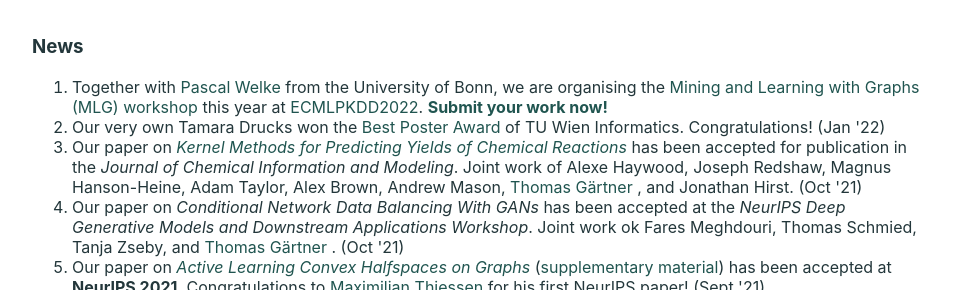
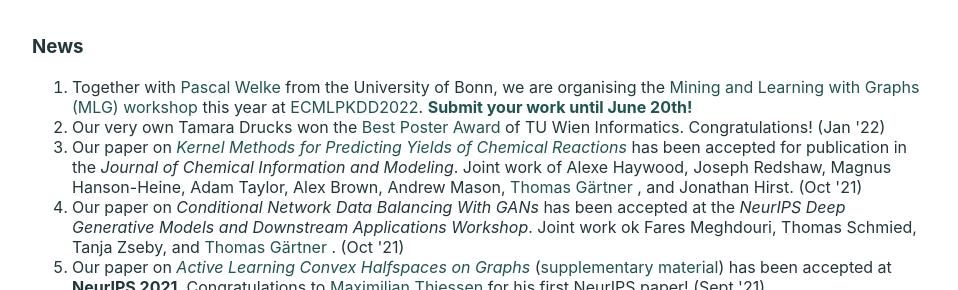
Before and after one commit to ml-tuw/ml-tuw.github.io, a Jekyll site: the page built from index.html, in a window 1280 px wide. Shown: the part 484-774 px from the top of the page, without its empty margins (160-1118 px from the left). Built offline with Jekyll 4.4.1, drawn with Linux system fonts in a browser that asks for light colours.

Commit message:
add missing https to MLG links

```diff
--- a/index.html
+++ b/index.html
@@ -34,7 +34,7 @@
 
 <h3> News </h3>
 <ol>
-<li>Together with <a href="https://mlai.cs.uni-bonn.de/people/pascal-welke" target=_blank>Pascal Welke</a> from the University of Bonn, we are organising the <a href="www.mlgworkshop.ml" target=_black>Mining and Learning with Graphs (MLG) workshop</a> this year at <a href="2022.ecmlpkdd.org/" target=_blank>ECMLPKDD2022</a>. <b><a href="https://openreview.net/group?id=ecmlpkdd.org/ECMLPKDD/2022/Workshop/MLG" target=_blank>Submit your work now!</a></b></li>
+<li>Together with <a href="https://mlai.cs.uni-bonn.de/people/pascal-welke" target=_blank>Pascal Welke</a> from the University of Bonn, we are organising the <a href="https://www.mlgworkshop.ml" target=_black>Mining and Learning with Graphs (MLG) workshop</a> this year at <a href="https://2022.ecmlpkdd.org/" target=_blank>ECMLPKDD2022</a>. <b><a href="https://openreview.net/group?id=ecmlpkdd.org/ECMLPKDD/2022/Workshop/MLG" target=_blank>Submit your work until June 20th!</a></b></li>
 <li>Our very own {% include linked_name.html id="TamaraDrucks" %} won the <a href="https://informatics.tuwien.ac.at/epilog/best-poster-award/">Best Poster Award</a> of TU Wien Informatics. Congratulations! (Jan '22)<br></li>
 <li>Our paper on <i><a href=https://pubs.acs.org/doi/10.1021/acs.jcim.1c00699>Kernel Methods for Predicting Yields of Chemical Reactions</a></i> has been accepted for publication in the <i>Journal of Chemical Information and Modeling</i>. Joint work of Alexe Haywood, Joseph Redshaw, Magnus Hanson-Heine, Adam Taylor, Alex  Brown, Andrew Mason, {% include linked_name.html id="ThomasGaertner" %}, and Jonathan Hirst. (Oct '21)
 </li>
```
